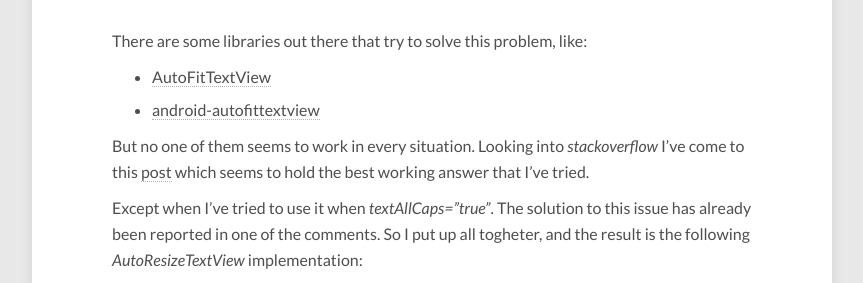
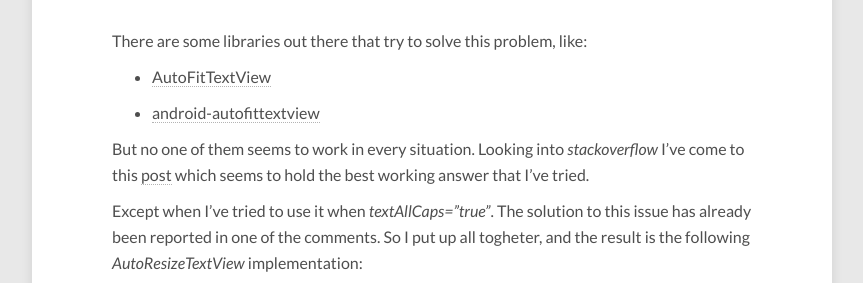
Before and after one commit to TechIsFun/techisfun.github.io, a Jekyll site: the page built from _posts/2016-09-09-android-auto-fit-textview.md, in a window 1280 px wide. Shown: the part 395-678 px from the top of the page, without its empty margins (208-1071 px from the left). Built offline with Jekyll 4.4.1, drawn with Linux system fonts in a browser that asks for light colours; nearby versions of some CDN libraries; comment, search, counter and statistics services are not loaded; grey boxes are pictures that could not be loaded.

```diff
--- a/_posts/2016-09-09-android-auto-fit-textview.md
+++ b/_posts/2016-09-09-android-auto-fit-textview.md
@@ -7,8 +7,10 @@ tags: [android]
 Android framework provides no support for creating a TextView that can fit its content to its size.
 
 There are some libraries out there that try to solve this problem, like:
-- [AutoFitTextView](github.com/AndroidDeveloperLB/AutoFitTextView)
-- [android-autofittextview](github.com/grantland/android-autofittextview)
+
+* [AutoFitTextView](github.com/AndroidDeveloperLB/AutoFitTextView)
+
+* [android-autofittextview](github.com/grantland/android-autofittextview)
 
 But no one of them seems to work in every situation.
 Looking into <em>stackoverflow</em> I've come to this [post](http://stackoverflow.com/questions/16017165/auto-fit-textview-for-android/21851239) which seems to hold the best working answer that I've tried.
```
